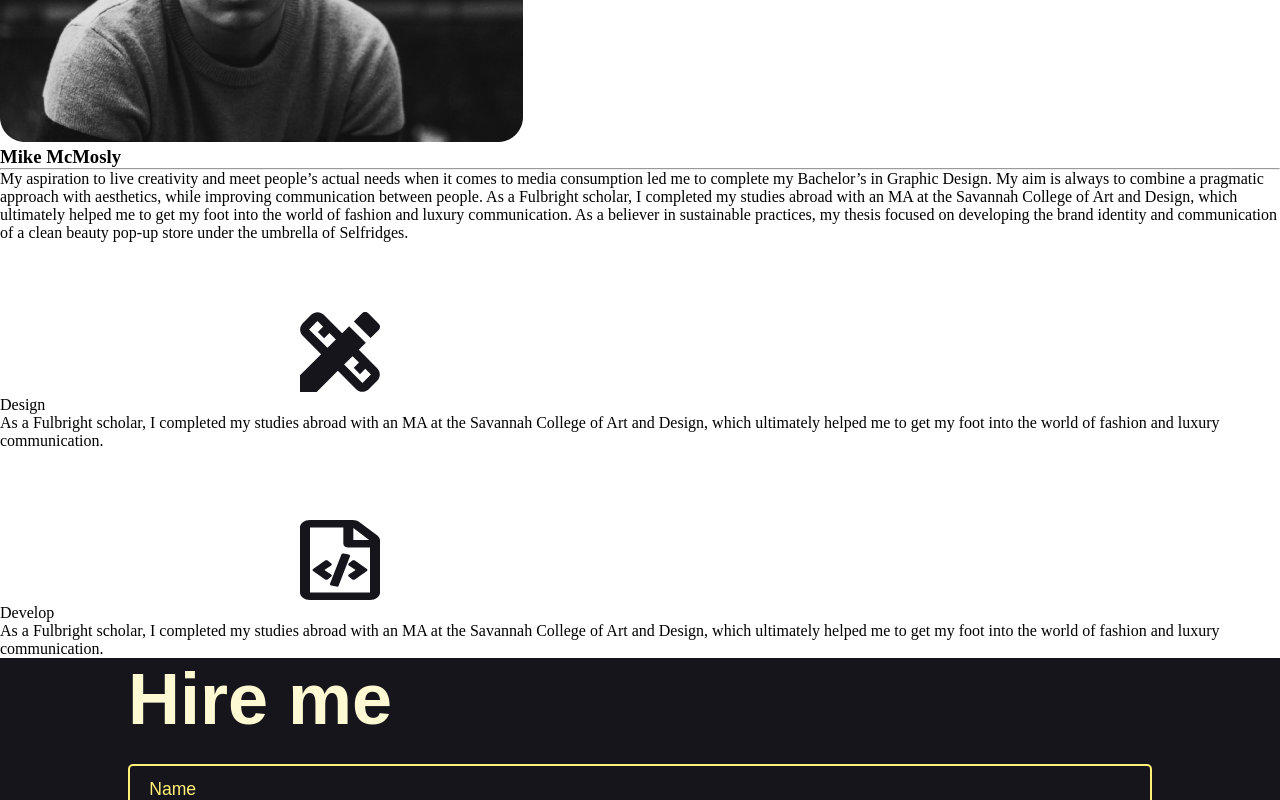
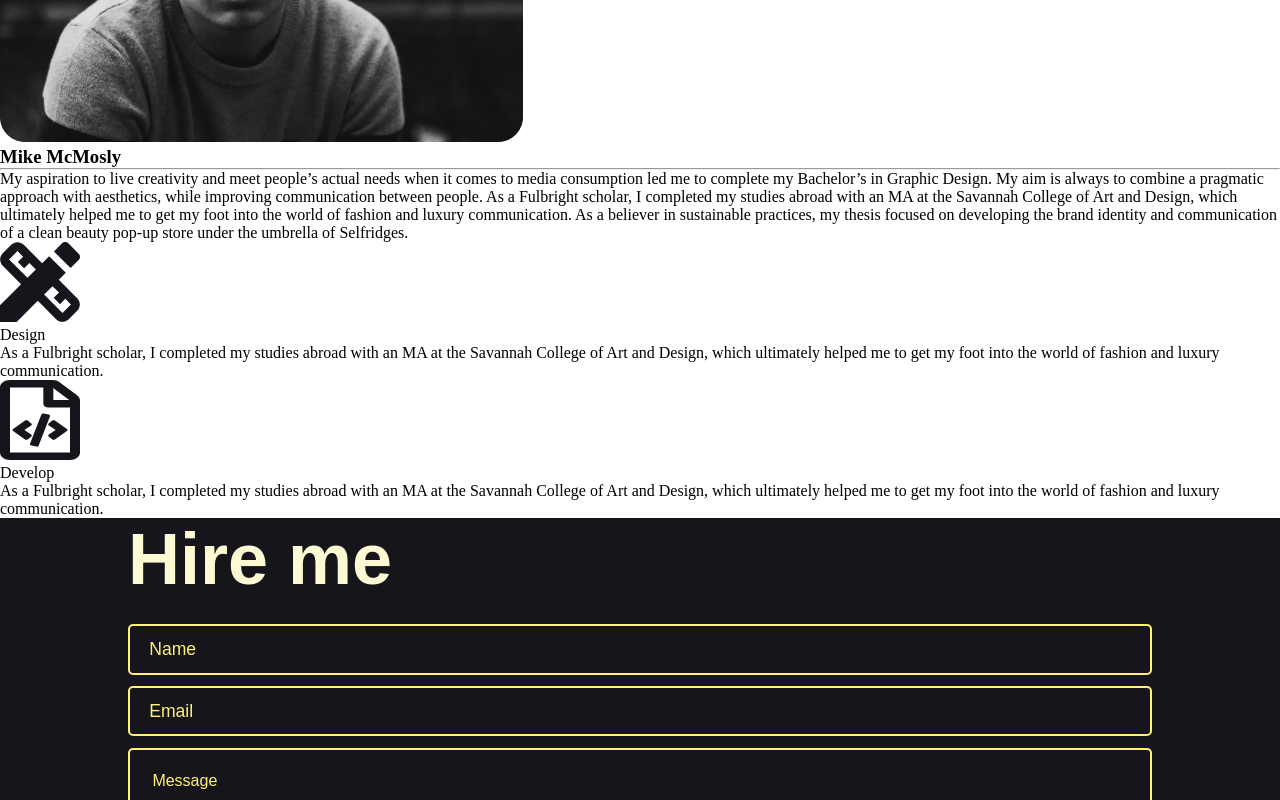
Before and after one commit to thecybergeneral/Portfolio-project, a plain HTML site: page index.html in a window 1280 px wide. Shown: the part 373-1173 px from the top of the page. Drawn offline with Linux system fonts and the light colour scheme.

Commit message:
Update index.html

```diff
--- a/index.html
+++ b/index.html
@@ -32,7 +32,7 @@
           </div>
           <div class="DD">
             <div class="Design-part">
-              <svg class="design"><img src="./Images/design.svg" alt=""></svg>
+              <img class="design" src="./Images/design.svg" alt="">
               <p>Design</p>
               <p class="text-content">
                     As a Fulbright scholar, I completed my studies abroad with an MA
@@ -43,7 +43,7 @@
             </div>
 
             <div class="Develop">
-              <svg class="develop"><img src="./Images/develop.svg" alt=""></svg>
+              <img class="develop" src="./Images/develop.svg" alt="">
               <p>Develop</p>
               <p class="text-content">
                     As a Fulbright scholar, I completed my studies abroad with an MA
```
